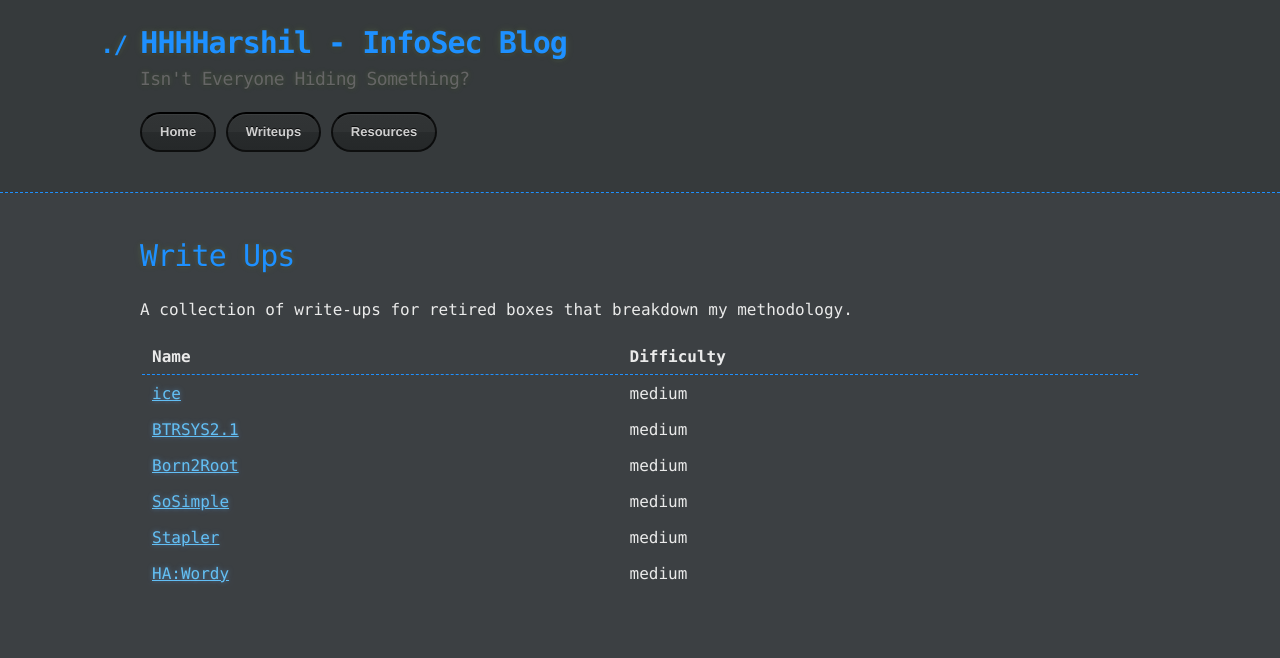
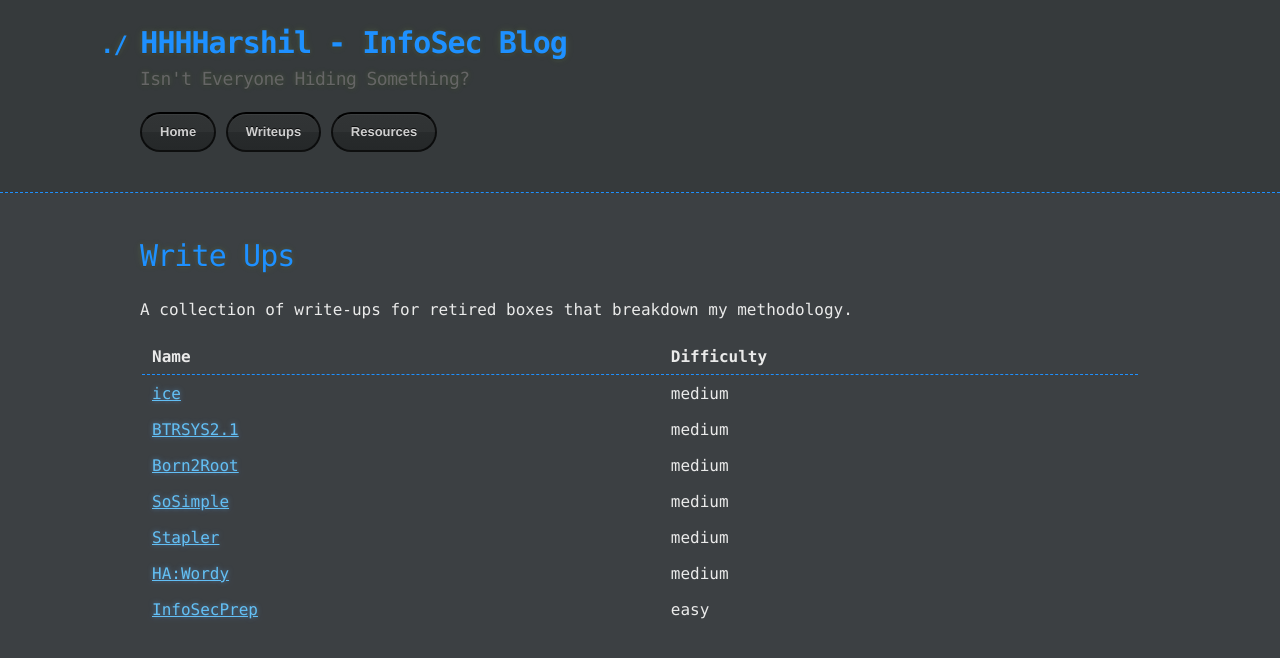
Before and after one commit to hhhharshil/hhhharshil.github.io, a Jekyll site: the page built from writeups.md, in a window 1280 px wide. Shown: the top 658 px of the page. Built offline with Jekyll 4.4.1, drawn with Linux system fonts in a browser that asks for light colours.

Commit message:
Update writeups.md

```diff
--- a/writeups.md
+++ b/writeups.md
@@ -8,11 +8,12 @@ permalink: /writeups/
 
 A collection of write-ups for retired boxes that breakdown my methodology.
 
-| Name                                            | Difficulty |
-|:------------------------------------------------|:-----------|
-| [ice](/writeups/2021-5-25-ice.md)               | medium     |
-| [BTRSYS2.1](/writeups/2021-10-11-btrsys2.1.md)  | medium     |
-| [Born2Root](/writeups/2021-12-24-born2root.md)  | medium     |
-| [SoSimple](/writeups/2021-12-25-sosimple.md)    | medium     |
-| [Stapler](/writeups/2021-12-26-stapler.md)      | medium     |
-| [HA:Wordy](/writeups/2021-12-27-hawordy.md)     | medium     |
+| Name                                              | Difficulty |
+|:--------------------------------------------------|:-----------|
+| [ice](/writeups/2021-5-25-ice.md)                 | medium     |
+| [BTRSYS2.1](/writeups/2021-10-11-btrsys2.1.md)    | medium     |
+| [Born2Root](/writeups/2021-12-24-born2root.md)    | medium     |
+| [SoSimple](/writeups/2021-12-25-sosimple.md)      | medium     |
+| [Stapler](/writeups/2021-12-26-stapler.md)        | medium     |
+| [HA:Wordy](/writeups/2021-12-27-hawordy.md)       | medium     |
+| [InfoSecPrep](/writeups/2021-12-28-infosecprep.md)| easy       |
```
